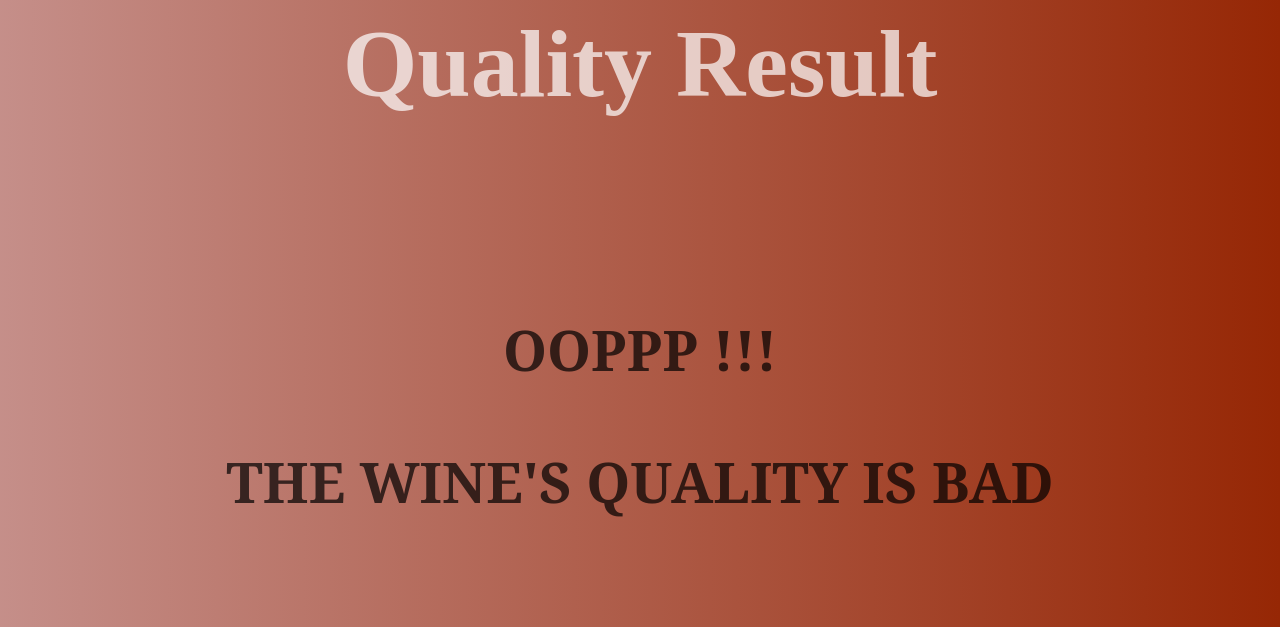
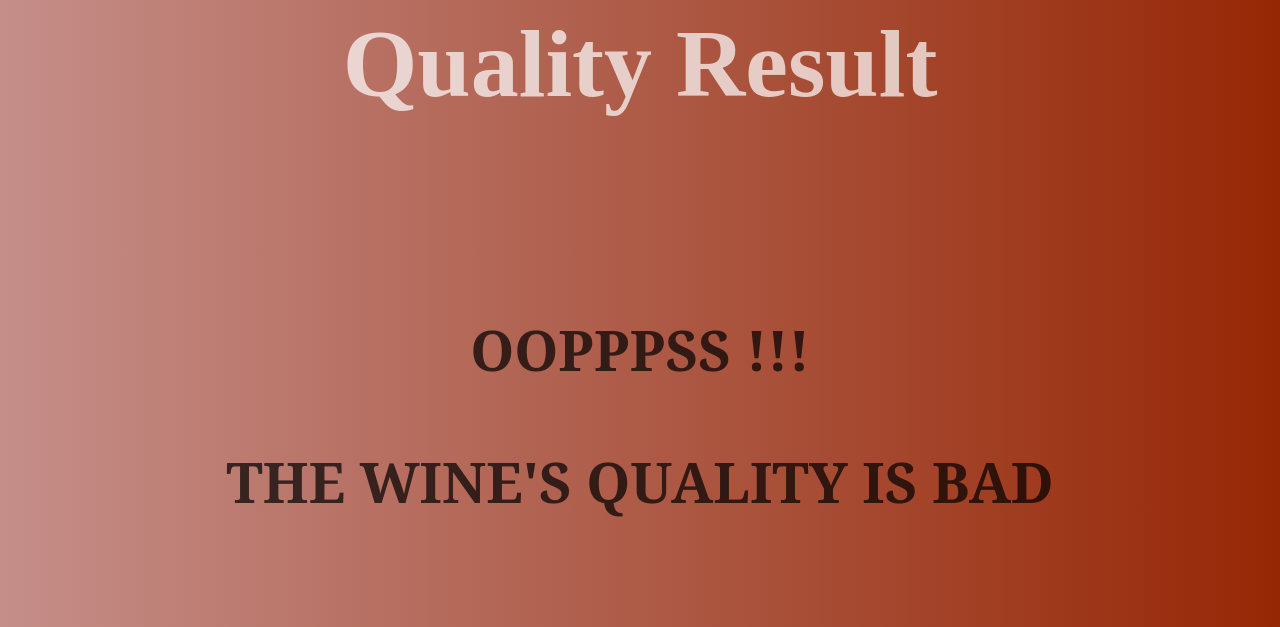
Before and after one commit to shrishtikapoor01/Quality_Check_Project, a Flask app: template templates/bad.html in a window 1280 px wide. Shown: the top 627 px of the page. Run offline with Flask 2, Linux system fonts and the light colour scheme; the template is opened without the code that fills it, so the values that code supplies are empty.

Commit message:
Update bad.html

```diff
--- a/templates/bad.html
+++ b/templates/bad.html
@@ -36,7 +36,7 @@
   <body>
     <h1 style="font-size: 600%; font-family:'Times New Roman', Times, serif ;text-align: center;color:rgba(255, 255, 255, 0.705)" >Quality Result</h1>
     <br><br><br><br>
-    <h3 style="font-size: 350%; font-family: Georgia, 'Times New Roman', Times, serif;font-weight: bolder; text-align: center;color:rgba(0, 0, 0, 0.705);" >OOPPP !!!</h3>
+    <h3 style="font-size: 350%; font-family: Georgia, 'Times New Roman', Times, serif;font-weight: bolder; text-align: center;color:rgba(0, 0, 0, 0.705);" >OOPPPSS !!!</h3>
     <center><h3 style="font-size: 350%; font-family: Georgia, 'Times New Roman', Times, serif;font-weight: bolder; text-align: center;color:rgba(0, 0, 0, 0.705);" >THE WINE'S QUALITY IS BAD</h3></center>
     <form action="/">
       <input type="submit" value="Go Back" class="block">
```
